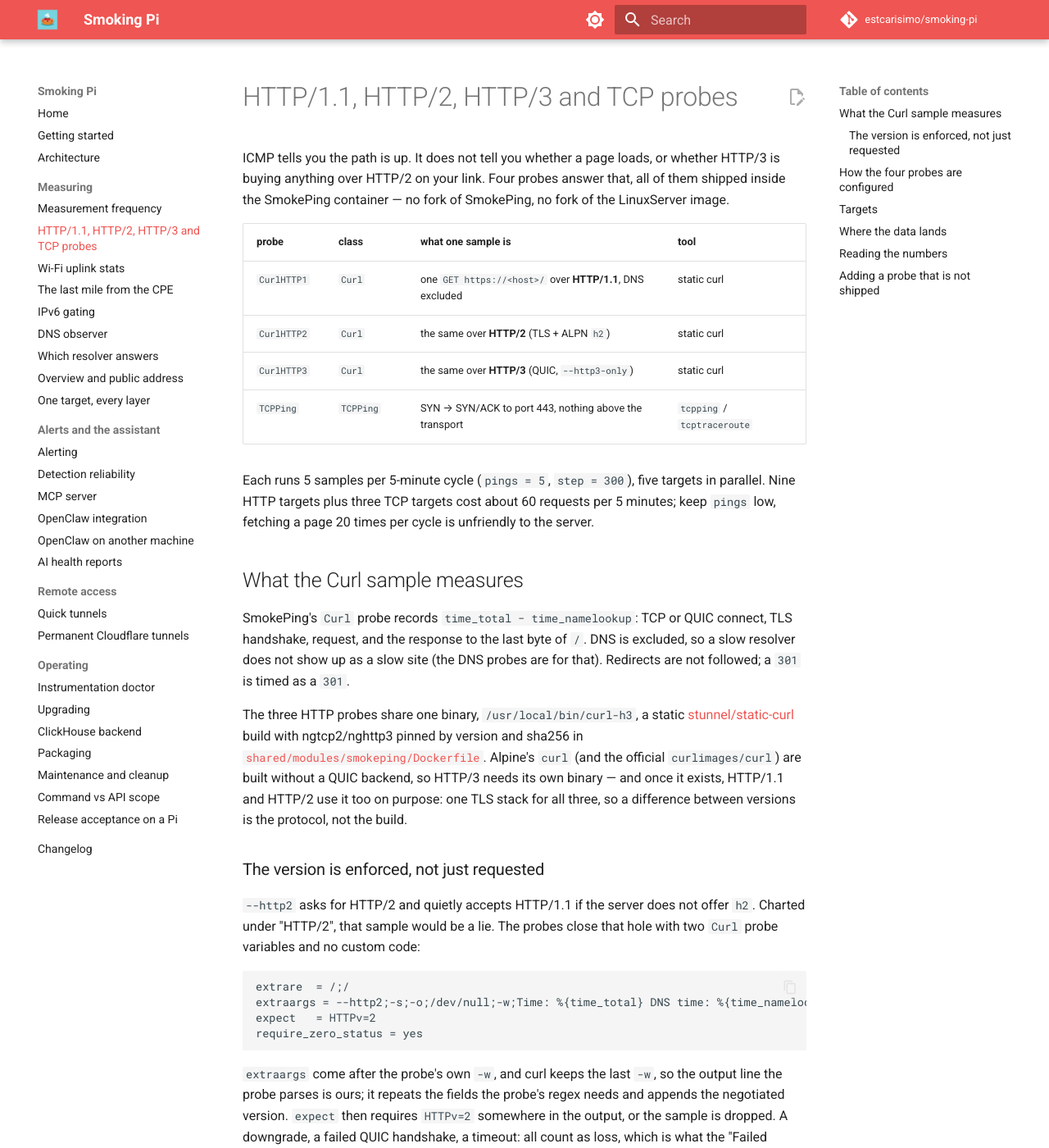
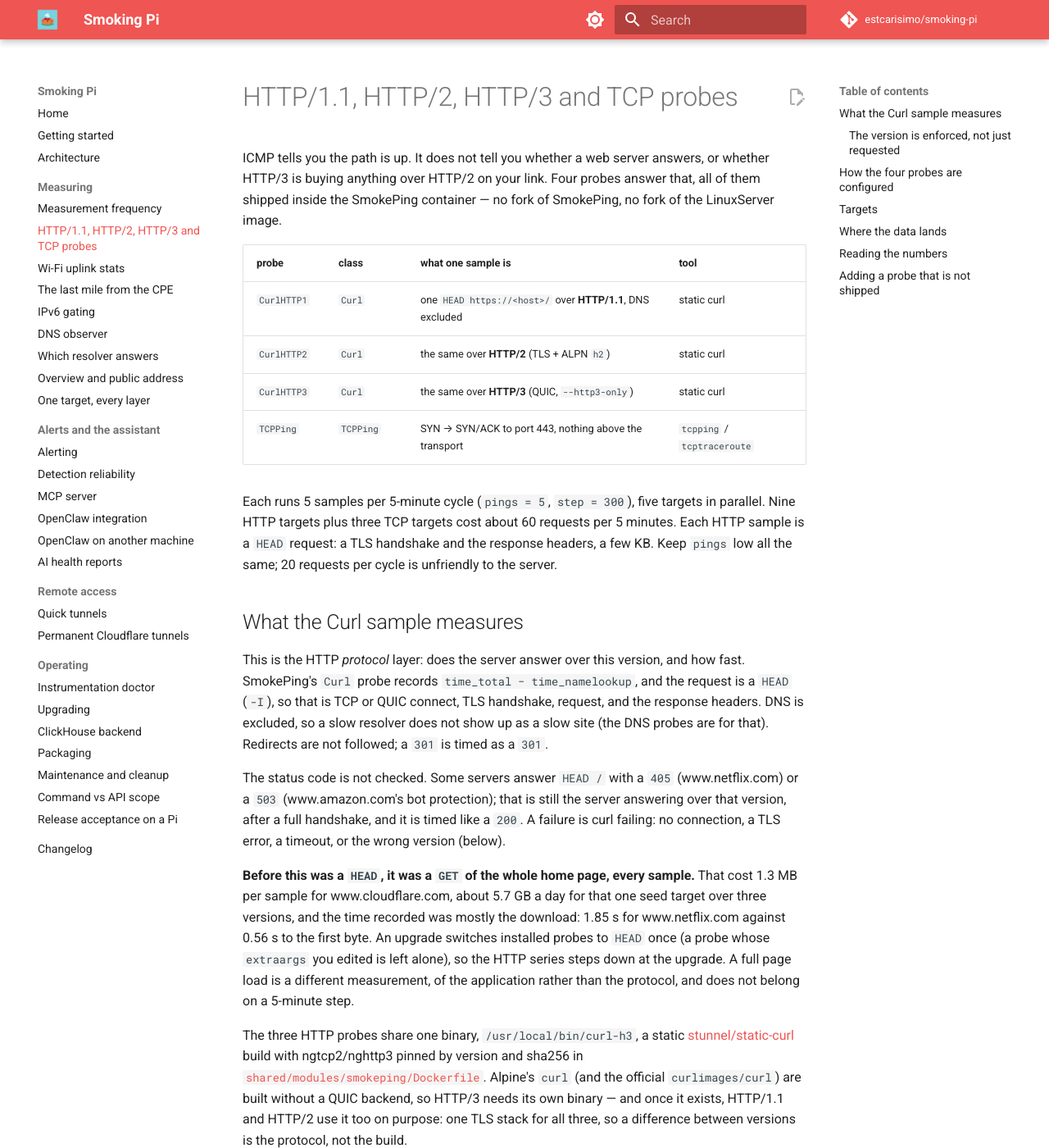
Before and after one commit to estcarisimo/smoking-pi, an MkDocs documentation site: the page built from docs/http-probes.md, in a window 1280 px wide and 1400 px high. Shown: the whole window at 82% size. Built offline with MkDocs 1.6.1 and Material for MkDocs 9.7.7, drawn with Linux system fonts in a browser that asks for light colours; comment, search, counter and statistics services are not loaded; some of the changed text lies outside the part shown.

Commit message:
fix(probes): HTTP probes ask with HEAD instead of downloading the home page
Each CurlHTTP1/2/3 sample was a GET of https://<host>/ with the body
discarded: 1.3 MB for www.cloudflare.com, about 5.7 GB a day for that one
seed target, and the recorded time was mostly the download. The probes
were meant to measure whether a server answers over each HTTP version and
how fast, so they now send HEAD (-I).

Installed probes (curated and the wizard's copies) are switched once on
startup through PROBE_SEED_FIXES, matched on the exact shipped extraargs,
so an edited probe is left alone; the correction count triggers the
existing regenerate + SmokePing reload.

Co-Authored-By: Claude Opus 5.5 <noreply@anthropic.com>

````diff
--- a/docs/http-probes.md
+++ b/docs/http-probes.md
@@ -1,29 +1,48 @@
 # HTTP/1.1, HTTP/2, HTTP/3 and TCP probes
 
-ICMP tells you the path is up. It does not tell you whether a page loads, or
-whether HTTP/3 is buying anything over HTTP/2 on your link. Four probes
+ICMP tells you the path is up. It does not tell you whether a web server
+answers, or whether HTTP/3 is buying anything over HTTP/2 on your link. Four probes
 answer that, all of them shipped inside the SmokePing container — no fork
 of SmokePing, no fork of the LinuxServer image.
 
 | probe | class | what one sample is | tool |
 | --- | --- | --- | --- |
-| `CurlHTTP1` | `Curl` | one `GET https://<host>/` over **HTTP/1.1**, DNS excluded | static curl |
+| `CurlHTTP1` | `Curl` | one `HEAD https://<host>/` over **HTTP/1.1**, DNS excluded | static curl |
 | `CurlHTTP2` | `Curl` | the same over **HTTP/2** (TLS + ALPN `h2`) | static curl |
 | `CurlHTTP3` | `Curl` | the same over **HTTP/3** (QUIC, `--http3-only`) | static curl |
 | `TCPPing` | `TCPPing` | SYN → SYN/ACK to port 443, nothing above the transport | `tcpping` / `tcptraceroute` |
 
 Each runs 5 samples per 5-minute cycle (`pings = 5`, `step = 300`), five
 targets in parallel. Nine HTTP targets plus three TCP targets cost about 60
-requests per 5 minutes; keep `pings` low, fetching a page 20 times per cycle
-is unfriendly to the server.
+requests per 5 minutes. Each HTTP sample is a `HEAD` request: a TLS
+handshake and the response headers, a few KB. Keep `pings` low all the
+same; 20 requests per cycle is unfriendly to the server.
 
 ## What the Curl sample measures
 
-SmokePing's `Curl` probe records `time_total − time_namelookup`: TCP or
-QUIC connect, TLS handshake, request, and the response to the last byte
-of `/`. DNS is excluded, so a slow resolver does not show up as a slow site
-(the DNS probes are for that). Redirects are not followed; a `301` is timed
-as a `301`.
+This is the HTTP *protocol* layer: does the server answer over this
+version, and how fast. SmokePing's `Curl` probe records
+`time_total − time_namelookup`, and the request is a `HEAD` (`-I`), so
+that is TCP or QUIC connect, TLS handshake, request, and the response
+headers. DNS is excluded, so a slow resolver does not show up as a slow
+site (the DNS probes are for that). Redirects are not followed; a `301` is
+timed as a `301`.
+
+The status code is not checked. Some servers answer `HEAD /` with a `405`
+(www.netflix.com) or a `503` (www.amazon.com's bot protection); that is
+still the server answering over that version, after a full handshake, and
+it is timed like a `200`. A failure is curl failing: no connection, a TLS
+error, a timeout, or the wrong version (below).
+
+**Before this was a `HEAD`, it was a `GET` of the whole home page, every
+sample.** That cost 1.3 MB per sample for www.cloudflare.com, about 5.7 GB
+a day for that one seed target over three versions, and the time recorded
+was mostly the download: 1.85 s for www.netflix.com against 0.56 s to the
+first byte. An upgrade switches installed probes to `HEAD` once (a probe
+whose `extraargs` you edited is left alone), so the HTTP series steps down
+at the upgrade. A full page load is a different measurement, of the
+application rather than the protocol, and does not belong on a 5-minute
+step.
 
 The three HTTP probes share one binary, `/usr/local/bin/curl-h3`, a static
 [stunnel/static-curl](https://github.com/stunnel/static-curl) build with
@@ -42,7 +61,7 @@ probes close that hole with two `Curl` probe variables and no custom code:
 
 ```
 extrare  = /;/
-extraargs = --http2;-s;-o;/dev/null;-w;Time: %{time_total} DNS time: %{time_namelookup} Redirect time: %{time_redirect} HTTPv=%{http_version}\n
+extraargs = --http2;-s;-I;-o;/dev/null;-w;Time: %{time_total} DNS time: %{time_namelookup} Redirect time: %{time_redirect} HTTPv=%{http_version}\n
 expect   = HTTPv=2
 require_zero_status = yes
 ```
@@ -75,7 +94,7 @@ probes:
     urlformat: https://%host%/
     require_zero_status: 'yes'
     extrare: '/;/'
-    extraargs: '--http2;-s;-o;/dev/null;-w;Time: ... HTTPv=%{http_version}\n'
+    extraargs: '--http2;-s;-I;-o;/dev/null;-w;Time: ... HTTPv=%{http_version}\n'
     expect: HTTPv=2
   TCPPing:
     binary: /usr/bin/tcpping
@@ -140,7 +159,7 @@ section name `config_generator.CATEGORY_PRESENTATION` emits — renaming one
 means renaming the other.
 
 The dashboard *HTTP by Version – Side-by-Side* (InfluxDB and ClickHouse
-variants) shows, per site, the median fetch time of the three versions on
+variants) shows, per site, the median response time of the three versions on
 one panel, the failed-fetch share next to it, and the TCP handshake floor
 for all targets underneath. The ClickHouse variant was checked on
 2026-09-19 against a ClickHouse 24.1 fed by the exporter from the reference
--- a/shared/modules/config-manager/templates/targets.yaml
+++ b/shared/modules/config-manager/templates/targets.yaml
@@ -64,7 +64,7 @@ active_targets:
       probe: FPing
       category: custom
 
-  # HTTPS fetch time per protocol version. Three sites that serve all of
+  # HTTPS response time per protocol version (a HEAD request). Three sites that serve all of
   # HTTP/1.1, 2 and 3; the _h1/_h2/_h3 suffix is how the exporters tag
   # the version (probe_type), so keep it when adding your own.
   http:
````
Also changed, not shown: CHANGELOG.md (+20 -0 lines), README.md (+1 -1 lines), docs/target-detail.md (+1 -1 lines), shared/modules/config-manager/templates/probes.yaml (+13 -9 lines), 7 other files.
